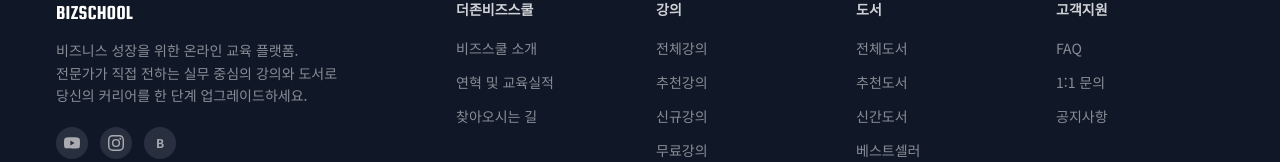
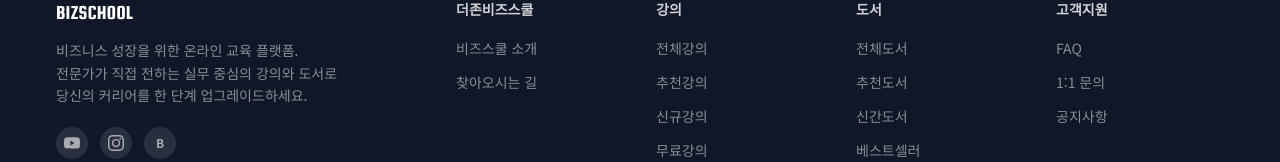
Before and after one commit to wongikim88-coder/bizschool, a Next.js app in the folder bizschool/: page / in a window 1280 px wide. Shown: the part 1356-1518 px from the top of the page. Built offline with nearby package versions, Linux system fonts and the light colour scheme.

Commit message:
260301_2355

```diff
--- a/bizschool/src/components/layout/Footer.tsx
+++ b/bizschool/src/components/layout/Footer.tsx
@@ -5,7 +5,6 @@ const footerLinks = [
     title: "더존비즈스쿨",
     links: [
       { label: "비즈스쿨 소개", href: "/about" },
-      { label: "연혁 및 교육실적", href: "/history" },
       { label: "찾아오시는 길", href: "/directions" },
     ],
   },
```
